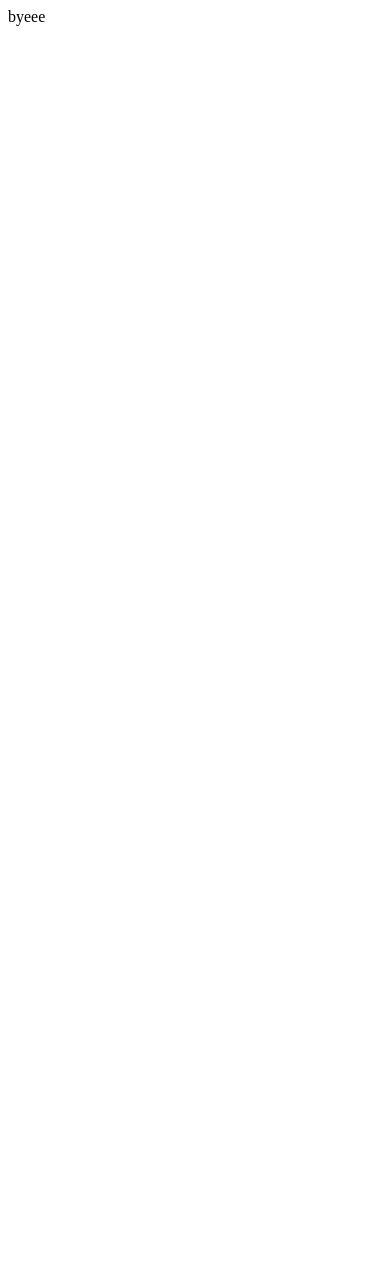
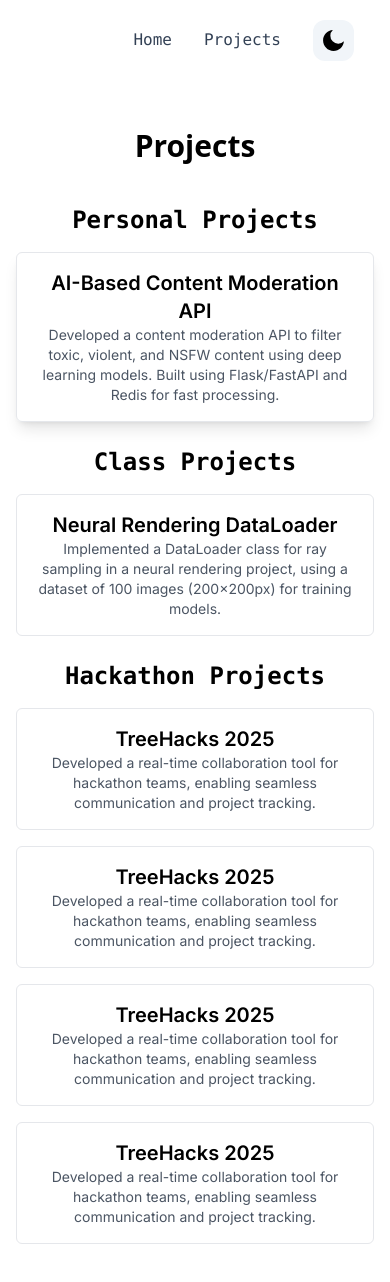
Before and after one commit to ethan-tam33/ethans-website, a Next.js app in the folder ethans-portfolio/: page /projects in a window 390 px wide. Shown: the top 1282 px of the page. Before the commit the page ends 844 px from the top, so only its background shows below. Built offline with nearby package versions, Linux system fonts and the light colour scheme.

Commit message:
try projects

```diff
--- a/ethans-portfolio/app/layout.tsx
+++ b/ethans-portfolio/app/layout.tsx
@@ -1,20 +1,56 @@
-"use client"
-import type { Metadata } from "next";
+// "use client"
+// import type { Metadata } from "next";
+// import { Inter } from "next/font/google";
+// import "../styles/globals.css";
+// import { ThemeProvider } from "next-themes";
+// import Head from './head';
+// import React, {useEffect, useState} from 'react';
+
+// const inter = Inter({ subsets: ["latin"] });
+
+// export default function RootLayout({
+//   children,
+// }: Readonly<{
+//   children: React.ReactNode;
+// }>) {
+
+//   // avoid hydration error by waiting for client side render
+//   const [domLoaded, setDomLoaded] = useState(false);
+
+//   useEffect(() => {
+//     setDomLoaded(true);
+//   }, []);
+
+//   if (!domLoaded) {
+//     return null;
+//   }
+
+//   return (
+//     <html lang="en">
+//       <Head></Head>
+//       <ThemeProvider enableSystem={true} attribute="class">
+//         <body className={inter.className}>{children}</body>
+//       </ThemeProvider>
+//     </html>
+//   );
+// }
+
+"use client";
+
 import { Inter } from "next/font/google";
 import "../styles/globals.css";
 import { ThemeProvider } from "next-themes";
-import Head from './head';
-import React, {useEffect, useState} from 'react';
+import Head from "./head";
+import Layout from "@/components/Layout";  // Import Layout
+import React, { useEffect, useState } from "react";
 
 const inter = Inter({ subsets: ["latin"] });
 
 export default function RootLayout({
   children,
-}: Readonly<{
-  children: React.ReactNode;
-}>) {
+}: Readonly<{ children: React.ReactNode }>) {
 
-  // avoid hydration error by waiting for client side render
+  // Avoid hydration errors by waiting for client-side render
   const [domLoaded, setDomLoaded] = useState(false);
 
   useEffect(() => {
@@ -27,9 +63,12 @@ export default function RootLayout({
 
   return (
     <html lang="en">
-      <Head></Head>
+      <Head />
       <ThemeProvider enableSystem={true} attribute="class">
-        <body className={inter.className}>{children}</body>
+        <body className={inter.className}>
+          {/* Wrap everything inside Layout so Navbar is always applied */}
+          <Layout>{children}</Layout>
+        </body>
       </ThemeProvider>
     </html>
   );
--- a/ethans-portfolio/app/page.tsx
+++ b/ethans-portfolio/app/page.tsx
@@ -1,12 +1,8 @@
-import Main from "../components/Main";
-import Navbar from "@/components/Navbar";
+import Main from "@/components/Main";
+import Layout from "@/components/Layout";
 
 export default function Home() {
-
   return (
-    <main className="mx-auto max-w-3xl px-4 sm:px-6 md:max-w-5xl ">
-      <Navbar></Navbar>
-      <Main></Main>
-    </main>
+    <Main></Main>
   );
 }
--- /dev/null
+++ b/ethans-portfolio/app/projects/page.tsx
@@ -0,0 +1,86 @@
+// export default function Projects() {
+//     return (
+//         <section id="home" className="animate-fadeIn animation-delay-2 selection:bg-blue-100 dark:selection:bg-blue-500 pt-12">
+//             <div className="flex flex-col text-center items-center justify-center my-6 py-10 sm:py-20 md:py-20 md:flex-row md:space-x-4 md:text-left">
+//                 <div className="md:mt-0 md:w-3/5 animate-fadeIn animation-delay-4">
+//                     <h1 className="font-sans text-3xl font-bold mt-4 md:mt-0 md:text-5xl pb-4">
+//                         Projects
+//                     </h1>
+
+
+
+//                     <h2 className="font-mono mt-2">
+//                         TreeHacks 2025
+//                     </h2>
+//                 </div>
+//             </div>
+//         </section>
+//     )
+// }
+
+export default function Projects() {
+    return (
+        <section id="home" className="animate-fadeIn animation-delay-2 selection:bg-blue-100 dark:selection:bg-blue-500 pt-12">
+            <div className="flex flex-col text-center items-center justify-center my-6 py-10 sm:py-20 md:py-20 md:flex-row md:space-x-4 md:text-left">
+                <div className="md:mt-0 md:w-3/5 animate-fadeIn animation-delay-4">
+                    <h1 className="font-sans text-3xl font-bold mt-4 md:mt-0 md:text-5xl pb-4">
+                        Projects
+                    </h1>
+
+                    {/* Personal Projects Section */}
+                    <div className="my-6">
+                        <h2 className="font-mono text-2xl font-semibold">Personal Projects</h2>
+                        <div className="mt-4">
+                            {/* Example of a personal project */}
+                            <div className="border p-4 mb-4 rounded-md shadow-lg">
+                                <h3 className="text-xl font-semibold">AI-Based Content Moderation API</h3>
+                                <p className="text-sm text-gray-600">Developed a content moderation API to filter toxic, violent, and NSFW content using deep learning models. Built using Flask/FastAPI and Redis for fast processing.</p>
+                            </div>
+                            {/* Add more personal projects here */}
+                        </div>
+                    </div>
+
+                    {/* Class Projects Section */}
+                    <div className="my-6">
+                        <h2 className="font-mono text-2xl font-semibold">Class Projects</h2>
+                        <div className="mt-4">
+                            {/* Example of a class project */}
+                            <div className="border p-4 mb-4 rounded-md">
+                                <h3 className="text-xl font-semibold">Neural Rendering DataLoader</h3>
+                                <p className="text-sm text-gray-600">Implemented a DataLoader class for ray sampling in a neural rendering project, using a dataset of 100 images (200x200px) for training models.</p>
+                            </div>
+                            {/* Add more class projects here */}
+                        </div>
+                    </div>
+
+                    {/* Hackathon Projects Section */}
+                    <div className="my-6">
+                        <h2 className="font-mono text-2xl font-semibold">Hackathon Projects</h2>
+                        <div className="mt-4">
+                            {/* Example of a hackathon project */}
+                            <div className="border p-4 mb-4 rounded-md">
+                                <h3 className="text-xl font-semibold">TreeHacks 2025</h3>
+                                <p className="text-sm text-gray-600">Developed a real-time collaboration tool for hackathon teams, enabling seamless communication and project tracking.</p>
+                            </div>
+                            {/* Add more hackathon projects here */}
+
+                            <div className="border p-4 mb-4 rounded-md">
+                                <h3 className="text-xl font-semibold">TreeHacks 2025</h3>
+                                <p className="text-sm text-gray-600">Developed a real-time collaboration tool for hackathon teams, enabling seamless communication and project tracking.</p>
+                            </div>
+
+                            <div className="border p-4 mb-4 rounded-md">
+                                <h3 className="text-xl font-semibold">TreeHacks 2025</h3>
+                                <p className="text-sm text-gray-600">Developed a real-time collaboration tool for hackathon teams, enabling seamless communication and project tracking.</p>
+                            </div>
+                            <div className="border p-4 mb-4 rounded-md">
+                                <h3 className="text-xl font-semibold">TreeHacks 2025</h3>
+                                <p className="text-sm text-gray-600">Developed a real-time collaboration tool for hackathon teams, enabling seamless communication and project tracking.</p>
+                            </div>
+                        </div>
+                    </div>
+                </div>
+            </div>
+        </section>
+    )
+}
--- /dev/null
+++ b/ethans-portfolio/components/Layout.tsx
@@ -0,0 +1,12 @@
+import Navbar from "@/components/Navbar";
+
+export default function Layout({ children }: { children: React.ReactNode }) {
+  return (
+    <div>
+      <Navbar />
+      <main className="mx-auto max-w-3xl px-4 sm:px-6 md:max-w-5xl">
+        {children}
+      </main>
+    </div>
+  );
+}
--- a/ethans-portfolio/components/Main.tsx
+++ b/ethans-portfolio/components/Main.tsx
@@ -1,24 +1,9 @@
-"use client"
-import React, { useState, useEffect } from "react";
 import Typewriter from "./Typewriter";
 import Image from "next/image";
 import { CiLinkedin } from "react-icons/ci";
 import { FaGithubSquare } from "react-icons/fa";
-import { IoMdCamera } from "react-icons/io";
-import Link from 'next/link';
 
 const Main = () => {
-    const [theme, setTheme] = useState('');
-
-    useEffect(() => {
-      let theme = localStorage.getItem('theme') || 'light';
-      setTheme(theme);
-    }, []);
-
-    if (!theme) {
-        return null; // `theme` is null in the first render
-    }
-
     const resumeLink = "https://drive.google.com/file/d/1cIoVZyTKobMiYLllEYkcVO6ajqW8XPJO/view?usp=sharing";
     const linkedinLink = "https://www.linkedin.com/in/ethantam5133/";
     const githubLink = "https://github.com/ethan-tam33";
--- a/ethans-portfolio/components/Navbar.tsx
+++ b/ethans-portfolio/components/Navbar.tsx
@@ -1,14 +1,15 @@
-import Link from 'next/link';
-import Projects from './Projects';
+import ProjectsTab from './ProjectsTab';
 import ThemeToggle from './ThemeToggle';
+import Tab from './Tab';
 
-const Navbar = () => {
+export default function Navbar() {
     return (
-        <div className='flex items-center justify-end space-x-8 p-4 fixed top-0 right-5 w-full selection:bg-blue-100 dark:selection:bg-blue-500'>
-            <Projects></Projects>
+        // <div className='flex items-center justify-end space-x-8 p-4 fixed top-0 right-5 w-full selection:bg-blue-100 dark:selection:bg-blue-500'>
+        <div className='flex items-center justify-end space-x-8 p-4 fixed top-0 right-5 w-full h-16 selection:bg-blue-100 dark:selection:bg-blue-500'>
+
+            <Tab href="/" text="Home"></Tab>
+            <Tab href="/projects" text="Projects"></Tab>
             <ThemeToggle></ThemeToggle>
         </div>
     );
 };
-
-export default Navbar;
--- /dev/null
+++ b/ethans-portfolio/components/ProjectsTab.tsx
@@ -0,0 +1,17 @@
+"use client"
+import React from 'react';
+import Link from 'next/link'
+
+export default function ProjectsTab() {
+    return (
+        <div className="mt-4 flex justify-end selection:bg-blue-100 dark:selection:bg-blue-500  ">
+            <Link
+                href="/apples"
+                className="relative text-slate-700 group font-mono dark:text-white"
+            >
+                Projects
+                <span className="absolute left-0 bottom-0 w-0 h-0.5 bg-slate-700 transition-all duration-300 group-hover:w-full dark:bg-white"></span>
+            </Link>
+        </div>
+    );
+}
--- a/ethans-portfolio/components/Projects.tsx
+++ b/ethans-portfolio/components/Tab.tsx
@@ -1,16 +1,17 @@
 "use client"
 import React from 'react';
+import Link from 'next/link'
 
-export default function Projects() {
+export default function Tab({href, text}: {href: string, text: string}) {
     return (
         <div className="mt-4 flex justify-end selection:bg-blue-100 dark:selection:bg-blue-500  ">
-            <a
-                href="/projects"
+            <Link
+                href={href}
                 className="relative text-slate-700 group font-mono dark:text-white"
             >
-                Projects
+                {text}
                 <span className="absolute left-0 bottom-0 w-0 h-0.5 bg-slate-700 transition-all duration-300 group-hover:w-full dark:bg-white"></span>
-            </a>
+            </Link>
         </div>
     );
 }
--- a/ethans-portfolio/pages/projects.tsx
+++ /dev/null
@@ -1,9 +0,0 @@
-const cs180 = () => {
-    return (
-        <div>
-            byeee
-        </div>
-    )
-  };
-
-export default cs180;
```
